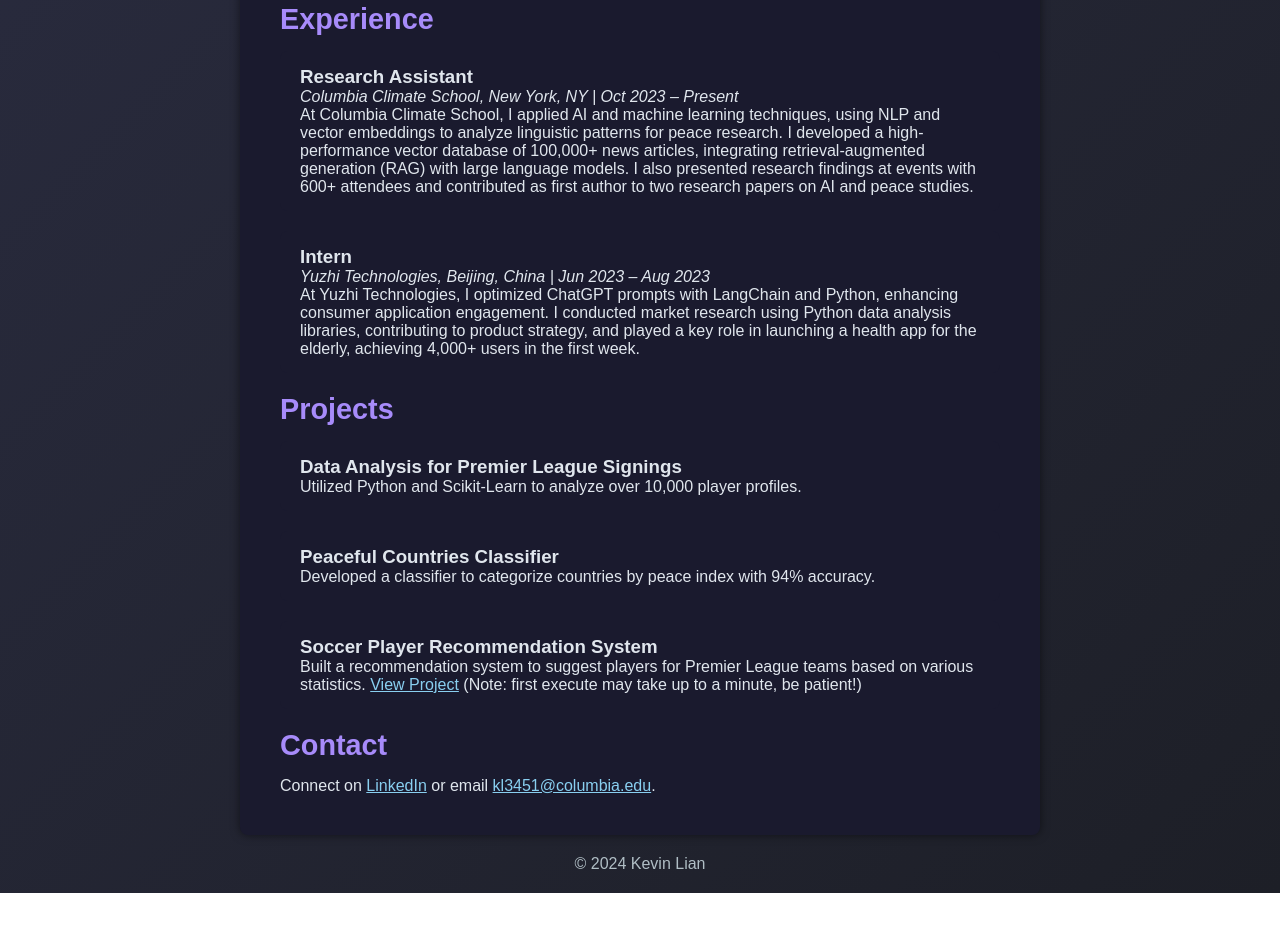
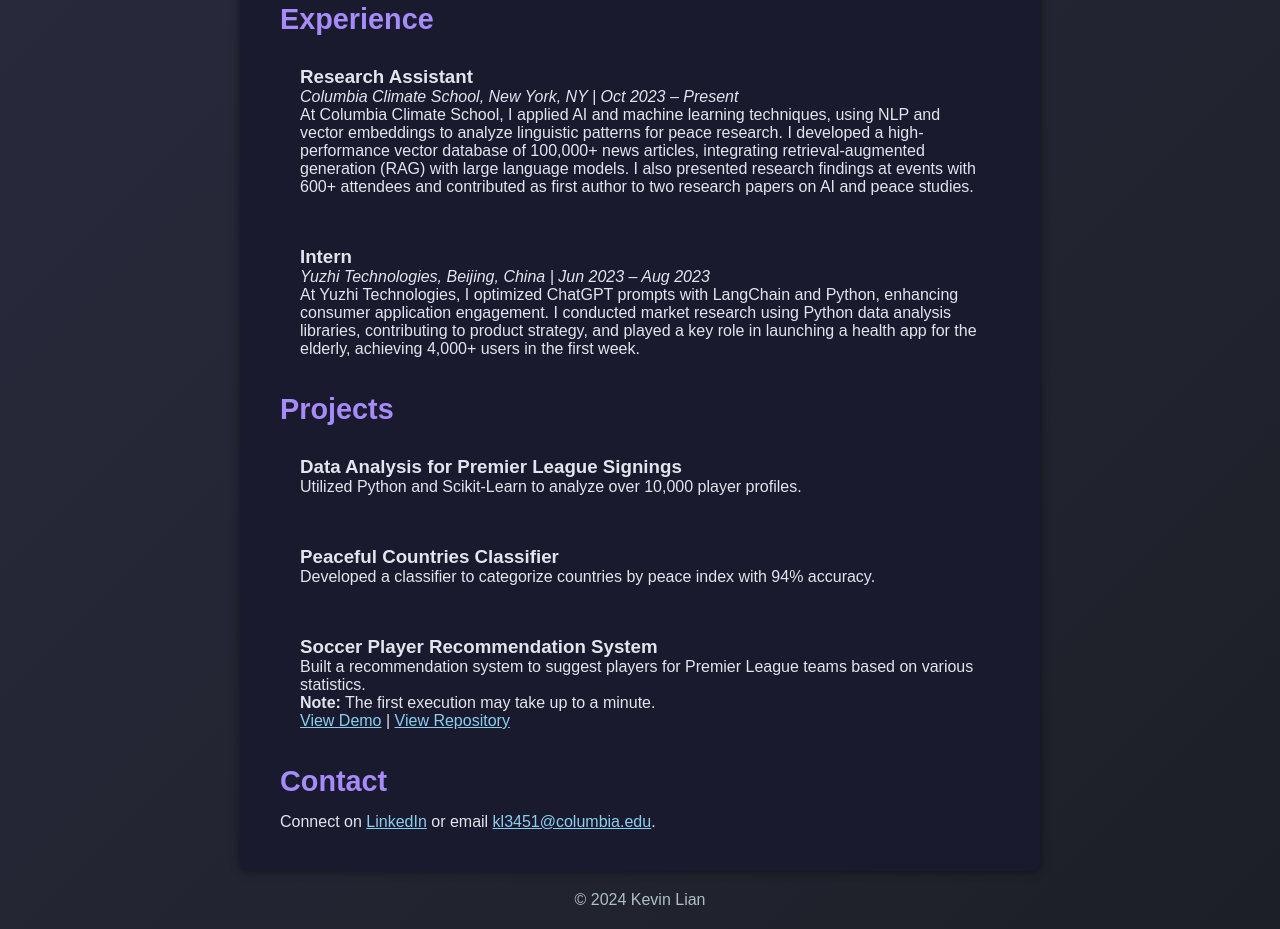
Before and after one commit to kevinlian2it/kevinlian2it.github.io, a plain HTML site: page index.html in a window 1280 px wide. Shown: the part 586-1515 px from the top of the page. Before the commit the page ends 1479 px from the top, so only its background shows below. Drawn offline with Linux system fonts and the light colour scheme.

Commit message:
minor tweaks

```diff
--- a/index.html
+++ b/index.html
@@ -82,9 +82,13 @@
       </div>
       <div class="project-item">
         <h3>Soccer Player Recommendation System</h3>
-            <p>Built a recommendation system to suggest players for Premier League teams based on various statistics.
-            <a href="https://kevinlian2it.github.io/SoccerProject/" target="_blank">View Project</a>
-              (Note: first execute may take up to a minute, be patient!)
+        <p>Built a recommendation system to suggest players for Premier League teams based on various statistics.</p>
+        <p>
+          <strong>Note:</strong> The first execution may take up to a minute.
+        </p>
+        <p>
+        <a href="https://kevinlian2it.github.io/SoccerProject/" target="_blank">View Demo</a> |
+        <a href="https://github.com/kevinlian2it/SoccerProject" target="_blank">View Repository</a>
         </p>
       </div>
   </section>
```
Lines whose indentation alone changed are shown as unchanged.
